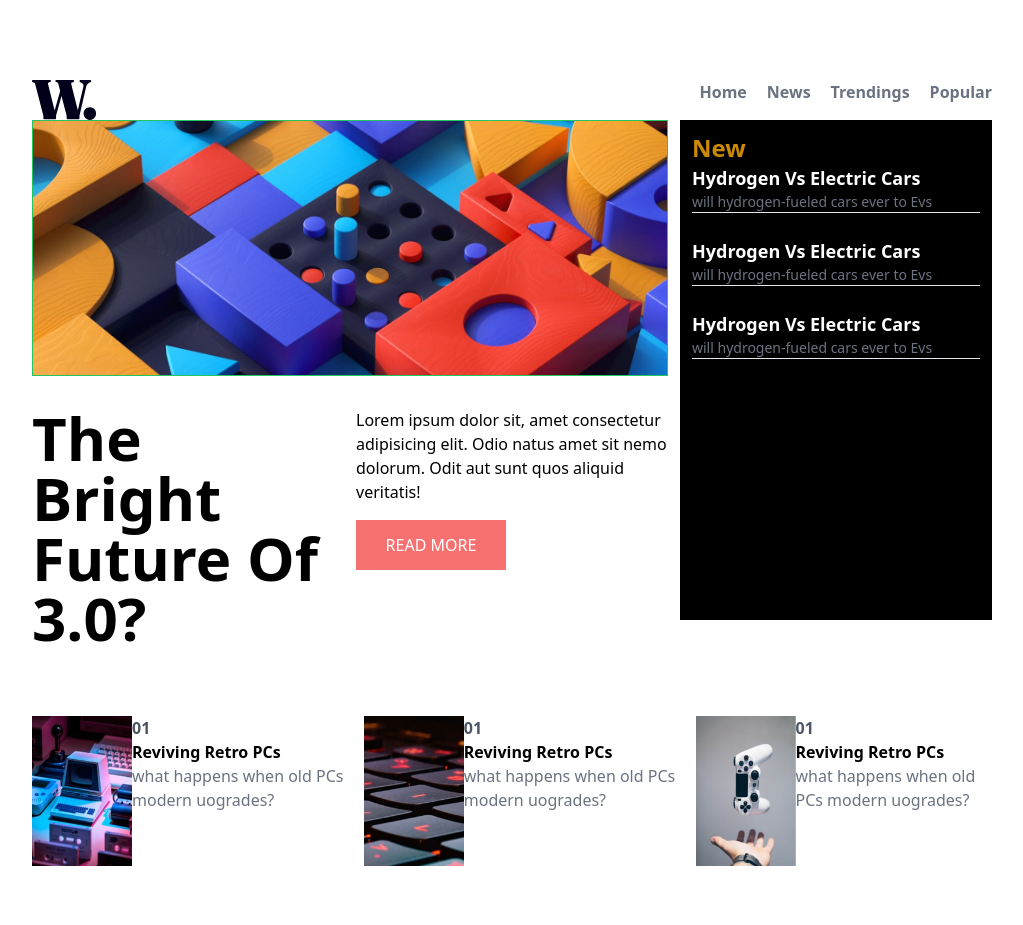
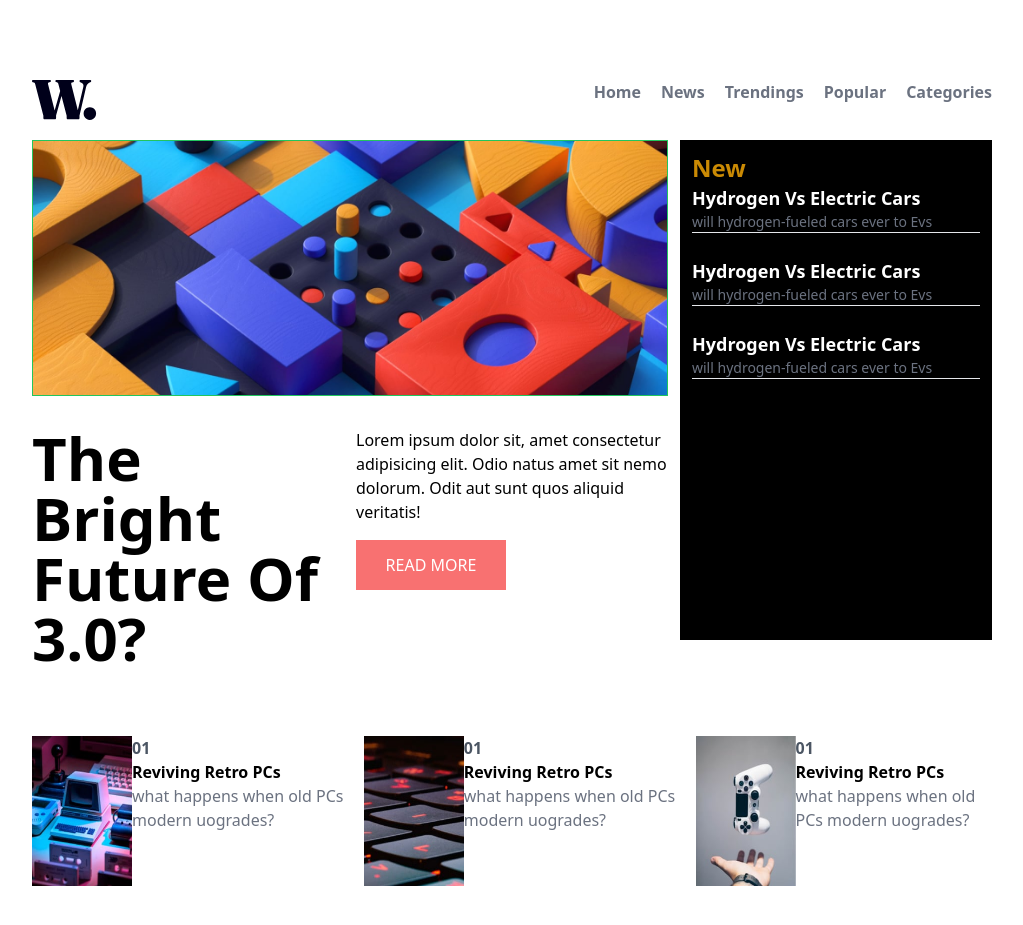
Before and after one commit to Angekarara/clone1, a website built with Vite: page index.html in a window 1280 px wide. Shown: the whole page, without its empty margins (128-1151 px from the left). Built offline with nearby package versions, Linux system fonts and the light colour scheme.

Commit message:
forth  commit

```diff
--- a/index.html
+++ b/index.html
@@ -15,8 +15,11 @@
       <div class="text-gray-500 font-bold">News</div>
       <div class="text-gray-500 font-bold">Trendings</div>
       <div class="text-gray-500 font-bold">Popular</div>
+      <div class="text-gray-500 font-bold">Categories</div>
     </header>
-    <main class="grid grid-cols-3 grid-rows-[repeat(3, calc(100vh/3))] gap-3">
+    <main
+      class="grid grid-cols-3 grid-rows-[repeat(3, calc(100vh/3))] gap-3 py-5"
+    >
       <div class="col-span-2 h-64 border border-green-500 overflow-hidden">
         <img
           src="./assets/images/image-web-3-desktop.jpg"
```
